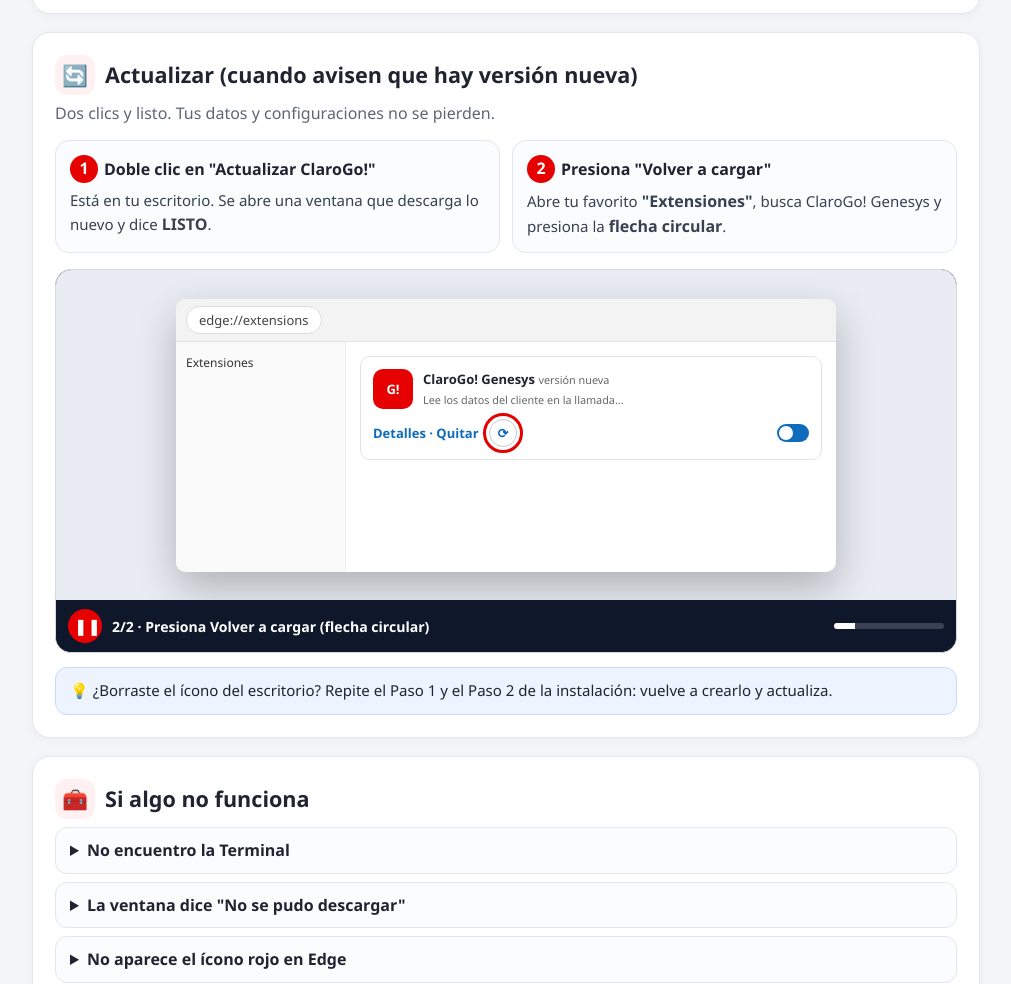
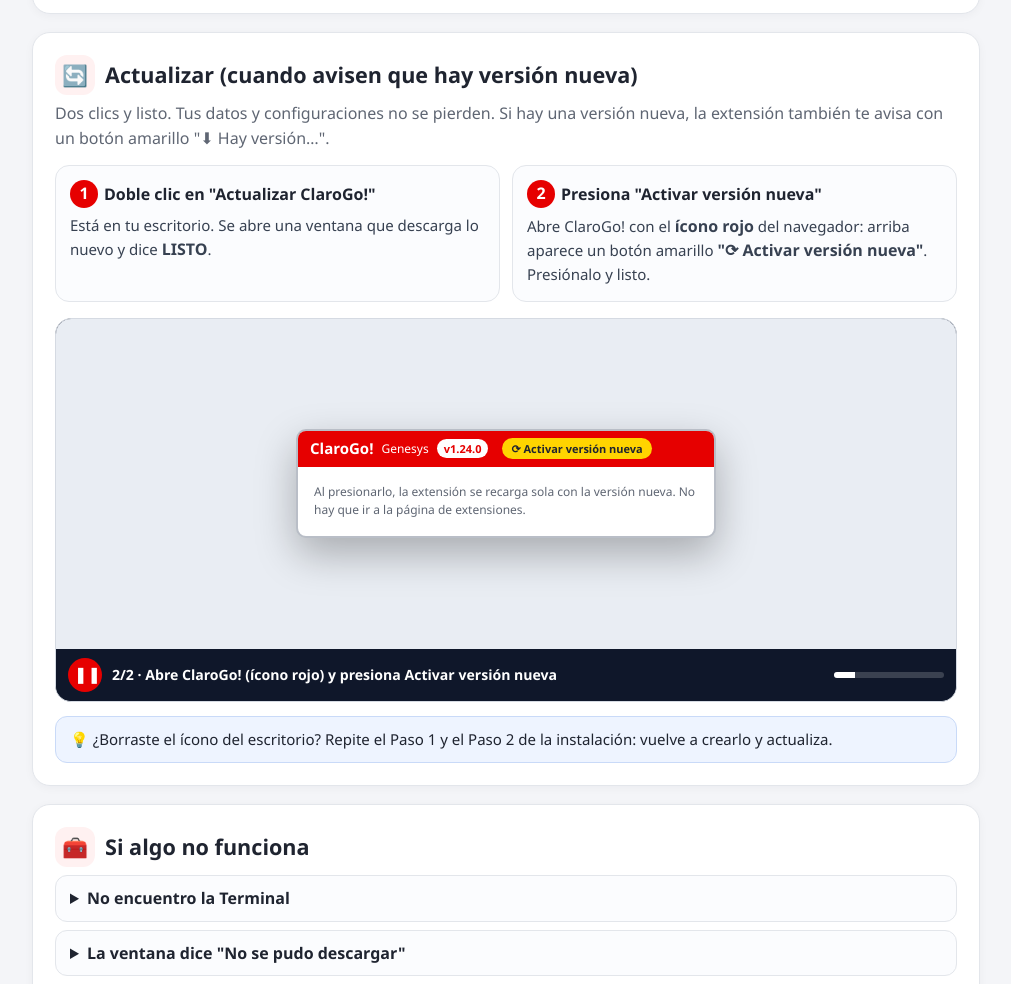
Before and after one commit to cotizadora/clarogo, a browser extension: page ext/guia.html in a window 1280 px wide. Shown: the part 1577-2561 px from the top of the page, without its empty margins (134-1145 px from the left). Drawn offline with Linux system fonts and the light colour scheme.

Commit message:
Extension 1.25.0: boton Activar version nueva; instalador se cierra solo
Co-Authored-By: Claude Opus 5.5 <noreply@anthropic.com>

```diff
--- a/ext/guia.html
+++ b/ext/guia.html
@@ -249,10 +249,10 @@
 
   <section id="actualizar">
     <h2><span class="ico">🔄</span>Actualizar (cuando avisen que hay versión nueva)</h2>
-    <p class="sub">Dos clics y listo. Tus datos y configuraciones no se pierden.</p>
+    <p class="sub">Dos clics y listo. Tus datos y configuraciones no se pierden. Si hay una versión nueva, la extensión también te avisa con un botón amarillo "⬇ Hay versión…".</p>
     <div class="pasos3">
       <div class="paso"><span class="n">1</span><b>Doble clic en "Actualizar ClaroGo!"</b><p>Está en tu escritorio. Se abre una ventana que descarga lo nuevo y dice <b>LISTO</b>.</p></div>
-      <div class="paso"><span class="n">2</span><b>Presiona "Volver a cargar"</b><p>Abre tu favorito <b>"Extensiones"</b>, busca ClaroGo! Genesys y presiona la <b>flecha circular</b>.</p></div>
+      <div class="paso"><span class="n">2</span><b>Presiona "Activar versión nueva"</b><p>Abre ClaroGo! con el <b>ícono rojo</b> del navegador: arriba aparece un botón amarillo <b>"⟳ Activar versión nueva"</b>. Presiónalo y listo.</p></div>
     </div>
     <div class="demo" data-demo>
       <div class="demo-pantalla">
@@ -264,9 +264,8 @@
    OK  popup.js
 </span><span class="t" style="animation-delay:1.6s">  LISTO: version nueva descargada.</span></pre></div>
         </div>
-        <div class="escena" data-txt="Presiona Volver a cargar (flecha circular)">
-          <div class="edge"><div class="url"><span>edge://extensions</span></div><div class="cuerpo"><div class="lado">Extensiones</div>
-            <div class="der"><div class="tarjeta-ext"><div class="logo">G!</div><div><b>ClaroGo! Genesys</b> <small>versión nueva</small><br><small>Lee los datos del cliente en la llamada…</small></div><div class="pie"><span>Detalles · Quitar · <span class="recarga brilla gira">⟳</span></span><span class="sw" style="background:#0f6cbd"></span></div></div></div></div></div>
+        <div class="escena" data-txt="Abre ClaroGo! (ícono rojo) y presiona Activar versión nueva">
+          <div class="pop" style="width:min(420px,100%)"><header><b>ClaroGo!</b><span>Genesys</span><span class="v">v1.24.0</span><span class="brilla" style="margin-left:6px;background:#ffd400;color:#1f2430;border-radius:99px;padding:2px 9px;font-weight:900;font-size:11px">⟳ Activar versión nueva</span></header><div style="padding:16px;color:#5f6673">Al presionarlo, la extensión se recarga sola con la versión nueva. No hay que ir a la página de extensiones.</div></div>
         </div>
       </div>
       <div class="demo-barra"><button type="button" aria-label="Pausar o reproducir">❚❚</button><span class="txt"></span><span class="prog"><i></i></span></div>
```
Also changed, not shown: extension/popup.html (+3 -1 lines), extension/popup.js (+14 -0 lines), extension/manifest.json, 3 other files.
